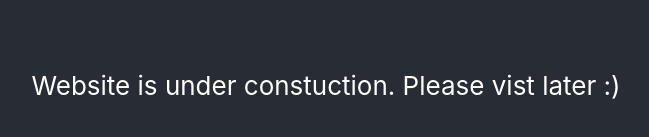
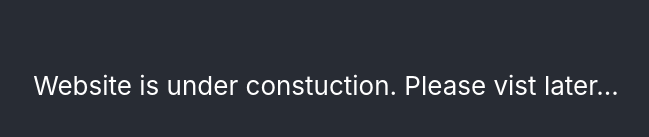
Before and after one commit to purellarohith/reactaws, a React (Create React App) app: page / in a window 1280 px wide. Shown: the part 315-452 px from the top of the page, without its empty margins (314-963 px from the left). Built offline with nearby package versions, Linux system fonts and the light colour scheme.

Commit message:
update two

```diff
--- a/src/App.js
+++ b/src/App.js
@@ -14,7 +14,7 @@ const App = () => {
       <meta name='description' content='this is first home page in react app from rohith' />
     </Helmet>
       <header className="App-header">
-       <p> Website is under constuction. Please vist later :)</p>
+       <p> Website is under constuction. Please vist later...</p>
       </header>
     </div>
   );
```
